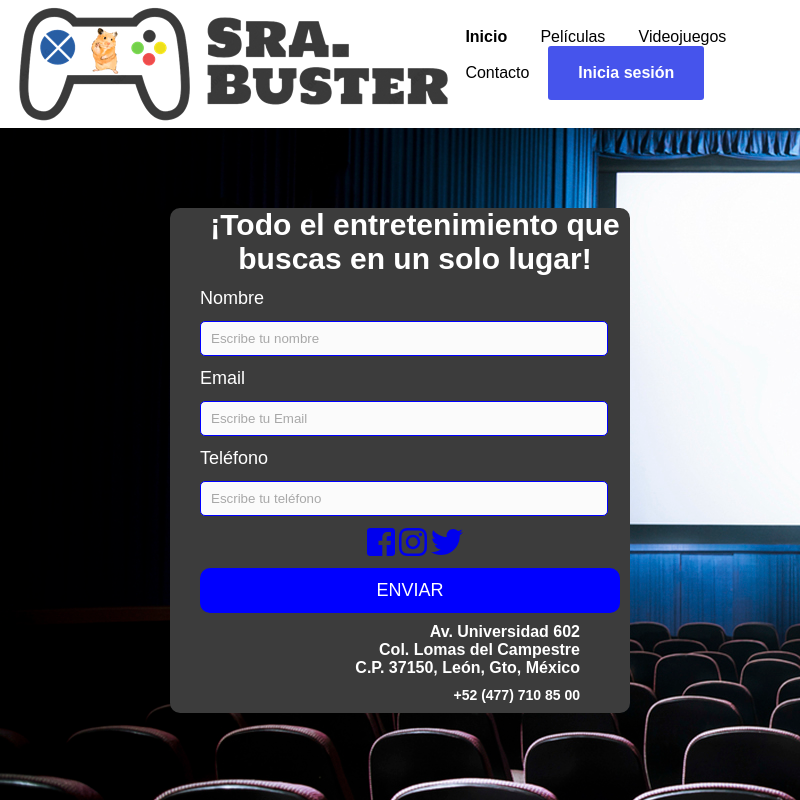
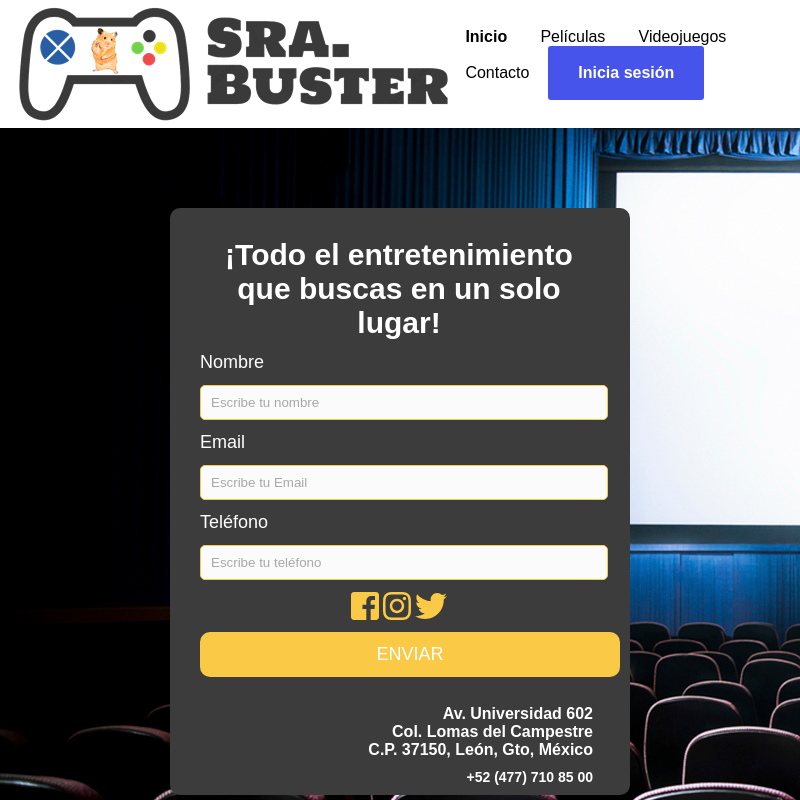
Before and after one commit to martnjf/srabuster, an Electron app: page views/contacto.html in a window 800 px wide. Drawn offline with nearby package versions, Linux system fonts and the light colour scheme; no server answers; files whose address does not match are found by name.

Commit message:
estilo de contacto

```diff
--- a/styles/contacto.css
+++ b/styles/contacto.css
@@ -14,7 +14,8 @@ body{
   height: auto;
   margin: 80px auto;
   border-radius: 10px;
-  padding-top: 0px;
+  padding-top: 30px;
+  padding-right: 2rem;
   padding-bottom: 0px;
   background-color: rgb(60, 60, 60);
   padding-left: 30px;
@@ -28,7 +29,7 @@ input{
   border-radius: 5px;
   border-style: solid;
   border-width: 1px;
-  border-color:blue;
+  border-color:#fac946;
   margin-top: 10px;
   padding-left: 10px;
   margin-bottom: 10px;
@@ -49,8 +50,8 @@ button{
   margin-bottom: 10px;
   margin-top: 10px;
   text-transform: uppercase;
-  background-color: blue;
-  border-color: blue;
+  background-color: #fac946;
+  border-color: #fac946;
   border-style: solid;
   border-radius: 10px;
   width: 420px;
@@ -87,7 +88,7 @@ h3{
   padding-bottom: 10px;
   color: white;
   text-align: right;
-  margin-right: 50px;
+  margin-right: 5px;
 }
 
 h4{
@@ -95,7 +96,7 @@ h4{
     padding-bottom: 10px;
     color: white;
     text-align: right;
-    margin-right: 50px;
+    margin-right: 5px;
   }
 
 p{
--- a/views/contacto.html
+++ b/views/contacto.html
@@ -95,11 +95,11 @@
                                 <section class="link">
                                     <div class="logos">
                                         <a href="https://www.facebook.com/Sra-Buster-110798684478628"><i
-                                                class="fab fa-facebook-square fa-2x logo"></i></a>
+                                                class="fab fa-facebook-square fa-2x logo" style="color: #fac946;"></i></a>
                                         <a href="https://www.instagram.com/sra.buster/?hl=es"><i
-                                                class="fab fa-instagram fa-2x logo"></i></a>
+                                                class="fab fa-instagram fa-2x logo" style="color: #fac946;"></i></a>
                                         <a href="https://twitter.com/BusterSra?t=IT7o-gaS1t4LKrh1W7cSbA&s=09"><i
-                                                class="fab fa-twitter fa-2x logo"></i></a>
+                                                class="fab fa-twitter fa-2x logo" style="color: #fac946;"></i></a>
                                     </div>
                                 </section>
                             </div>
@@ -107,6 +107,7 @@
                         <button type="submit" name="enviar_formulario" id="enviar">
                             <p>Enviar</p>
                         </button>
+                        <br><br>
                     <h3>Av. Universidad 602 <br>
                         Col. Lomas del Campestre <br>
                         C.P. 37150, León, Gto, México</h3>
```
